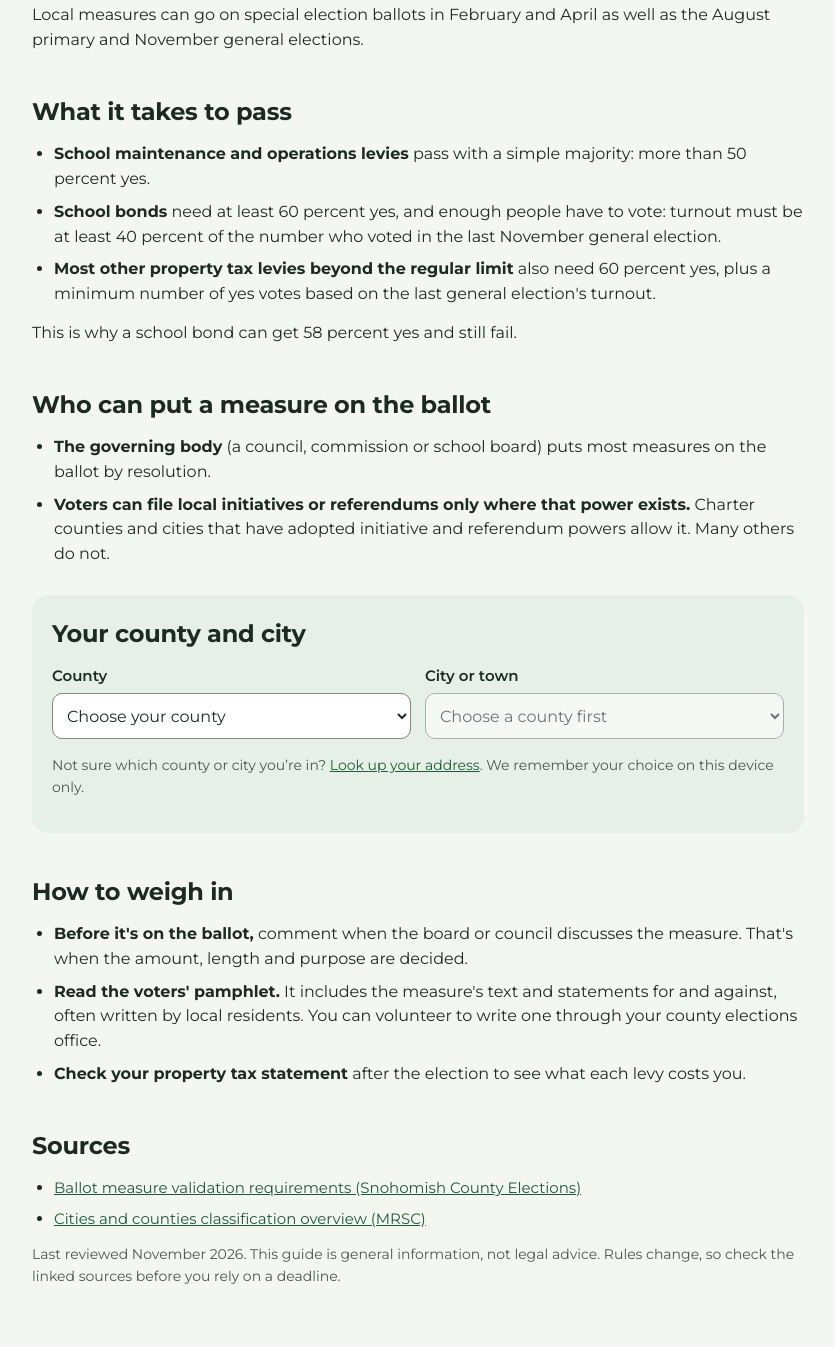
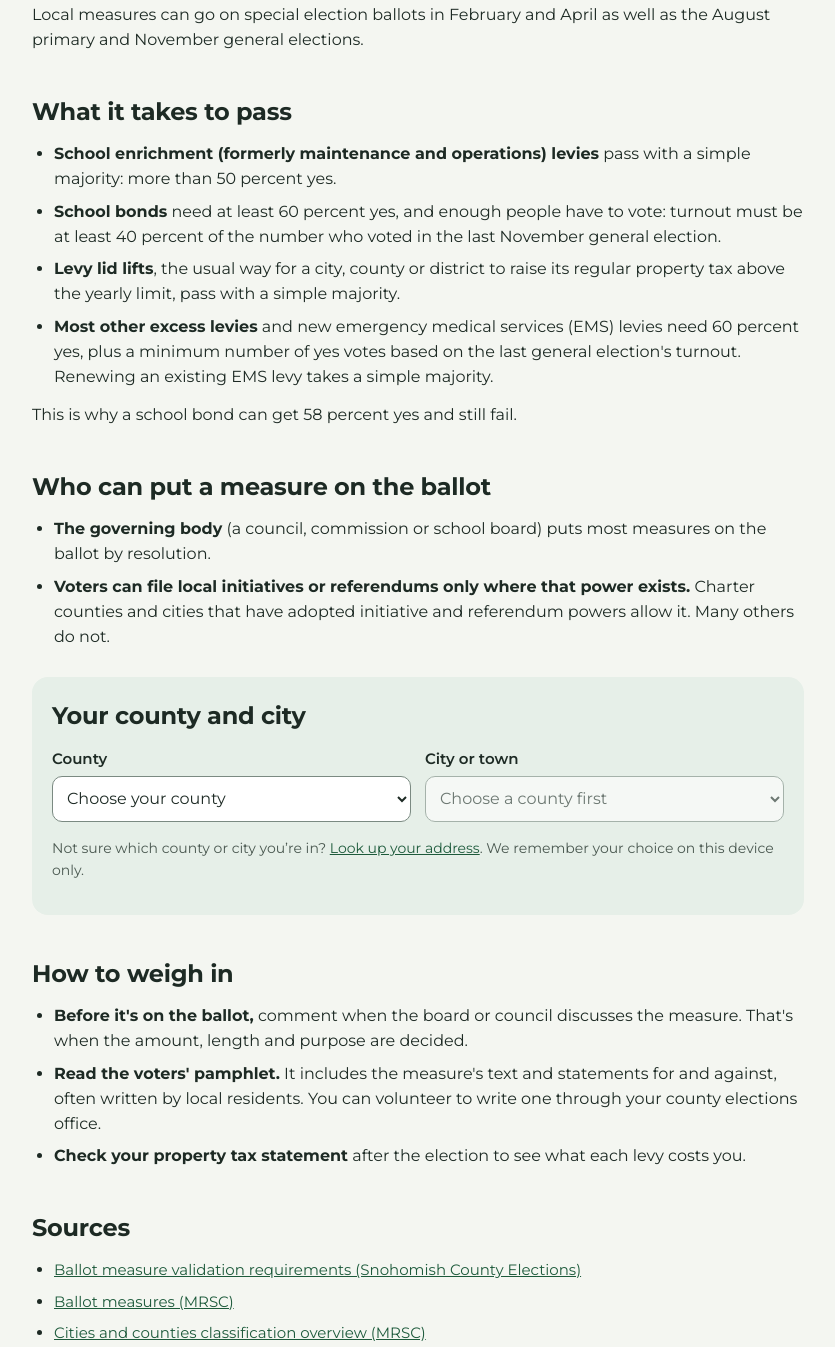
Before and after one commit to davidmorganlund-oss/civicswa, a plain HTML site: page site/guides/local-ballot-measures.html in a window 1280 px wide. Shown: the part 580-1927 px from the top of the page, without its empty margins (222-1057 px from the left). Drawn offline with Linux system fonts and the light colour scheme.

Commit message:
Tighten levy and candidate filing wording
Levy lid lifts pass with a simple majority; school levies are now called
enrichment levies; legislative and judicial candidates file with the
Secretary of State (RCW 29A.24.070); the filing fee is $10 when the salary
is $1,000 a year or less (RCW 29A.24.091).

Co-Authored-By: Claude Opus 5.5 <noreply@anthropic.com>

```diff
--- a/site/guides/local-ballot-measures.html
+++ b/site/guides/local-ballot-measures.html
@@ -50,9 +50,10 @@
 
   <h2>What it takes to pass</h2>
   <ul>
-    <li><strong>School maintenance and operations levies</strong> pass with a simple majority: more than 50 percent yes.</li>
+    <li><strong>School enrichment (formerly maintenance and operations) levies</strong> pass with a simple majority: more than 50 percent yes.</li>
     <li><strong>School bonds</strong> need at least 60 percent yes, and enough people have to vote: turnout must be at least 40 percent of the number who voted in the last November general election.</li>
-    <li><strong>Most other property tax levies beyond the regular limit</strong> also need 60 percent yes, plus a minimum number of yes votes based on the last general election's turnout.</li>
+    <li><strong>Levy lid lifts</strong>, the usual way for a city, county or district to raise its regular property tax above the yearly limit, pass with a simple majority.</li>
+    <li><strong>Most other excess levies</strong> and new emergency medical services (EMS) levies need 60 percent yes, plus a minimum number of yes votes based on the last general election's turnout. Renewing an existing EMS levy takes a simple majority.</li>
   </ul>
   <p>This is why a school bond can get 58 percent yes and still fail.</p>
 
@@ -74,6 +75,7 @@
   <h2>Sources</h2>
   <ul class="sources-list">
     <li><a href="https://www.snohomishcountywa.gov/6917" rel="noopener">Ballot measure validation requirements (Snohomish County Elections)</a></li>
+    <li><a href="https://mrsc.org/explore-topics/finance/revenues/ballot-measures" rel="noopener">Ballot measures (MRSC)</a></li>
     <li><a href="https://mrsc.org/stay-informed/mrsc-insight/september-2022/cities-and-counties-classification-overview" rel="noopener">Cities and counties classification overview (MRSC)</a></li>
   </ul>
   <p class="muted">Last reviewed November 2026. This guide is general information, not legal advice. Rules change, so check the linked sources before you rely on a deadline.</p>
```
Also changed, not shown: site/guides/running-for-office.html (+3 -2 lines).
